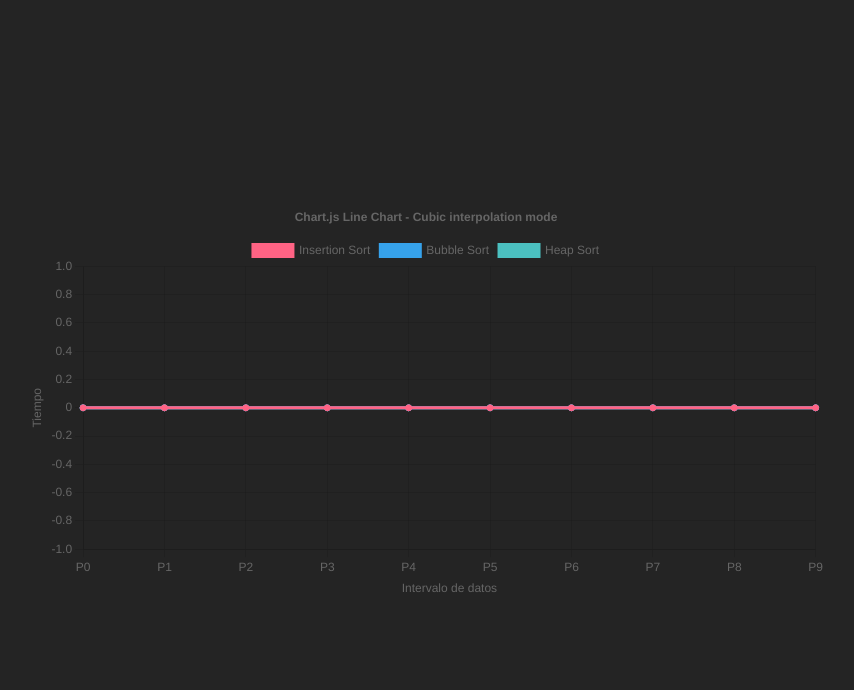
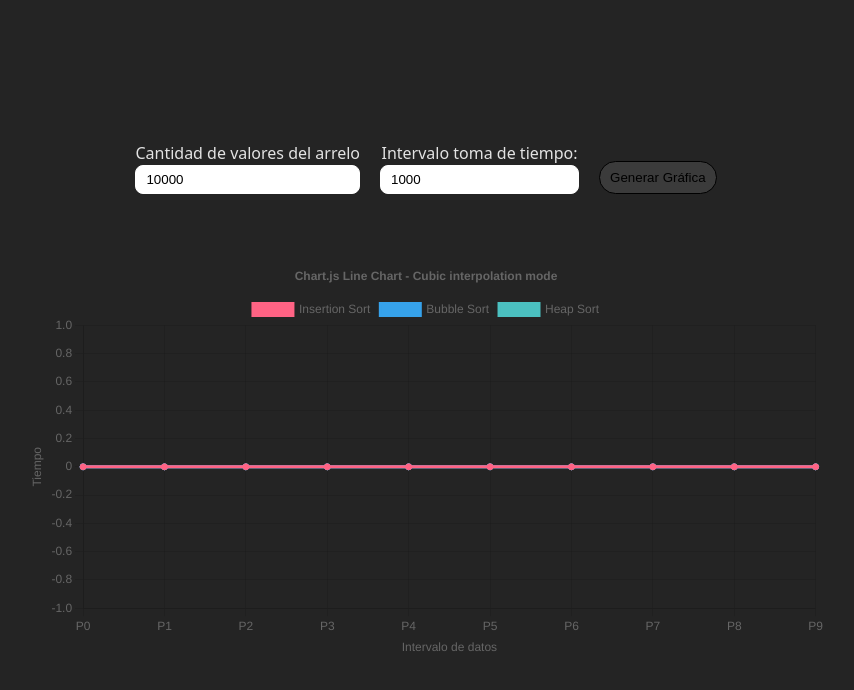
Before and after one commit to JuanDVejarano/AnalisisAlgoritmosOrdenamiento, a React (Vite) app: page /#/ in a window 1280 px wide. Shown: the top 690 px of the page, without its empty margins (214-1068 px from the left). Built offline with nearby package versions, Linux system fonts and the light colour scheme.

Commit message:
diseño de inputs

```diff
--- a/src/App.tsx
+++ b/src/App.tsx
@@ -1,7 +1,11 @@
 import "./App.scss";
+//Importacion dependencias
+import { useState, useEffect } from "react";
+//Importacion de logica
+import { createAlgoritmo, type Algoritmo } from "./model/Algoritmo";
+// Importar Componentes
 import Grafica from "./components/GraficaGeneral/GraficaGeneral";
-import { useState, useEffect } from "react";
-import { createAlgoritmo, type Algoritmo } from "./model/Algoritmo";
+import Inputs from "./components/Inputs/Inputs";
 // Importa los algoritmos de ordenamiento
 import { bubbleSort } from "./logic/bubleSort";
 import { insertionSort } from "./logic/insertionSort";
@@ -43,6 +47,7 @@ function App() {
 
     return (
         <>
+            <Inputs />
             <Grafica data={listaAlgoritmos} />
         </>
     );
--- /dev/null
+++ b/src/components/Inputs/Inputs.scss
@@ -0,0 +1,46 @@
+.form{
+    display: flex;
+    align-items: flex-end;
+    justify-content: center;
+    gap: 20px;
+    margin-bottom: 65px;
+    .input{
+        display: flex;
+        flex-direction: column;
+        input{
+            padding: 6px 10px;
+            border-radius: 8px;
+            border: 1px solid #fff;
+            &:focus{
+                border: 1px solid #36a2eb;
+            }
+        }
+    }
+    .button{
+        border-radius: 20px;
+        appearance: none;
+        -webkit-appearance: none;
+        -moz-appearance: none;
+        border: 1px solid;
+        padding: 8px 10px;
+        background-color: #3b3b3b;
+        cursor: pointer;
+        text-decoration: none;
+        display: inline-flex;
+        align-items: center;
+        justify-content: center;
+        user-select: none;
+        box-shadow: none;
+        outline: none;
+
+        &:focus{
+            outline: none;
+            box-shadow: 0 0 0 3px rgba(0,0,0,0.06);
+            border: 1px solid #36a2eb;
+        }
+
+        &:hover{
+            background-color: #545050;
+        }
+    }
+}
--- /dev/null
+++ b/src/components/Inputs/Inputs.tsx
@@ -0,0 +1,21 @@
+import "./Inputs.scss";
+
+function Inputs() {
+    return (
+        <div className="form">
+            <div className="input">
+                <label htmlFor="cantidadArreglo">
+                    Cantidad de valores del arrelo
+                </label>
+                <input type="text" id="cantidadArreglo" value={10000} />
+            </div>
+            <div className="input">
+                <label htmlFor="intervalo">Intervalo toma de tiempo:</label>
+                <input type="text" id="intervalo" value={1000} />
+            </div>
+            <button className="button">Generar Gráfica</button>
+        </div>
+    );
+}
+
+export default Inputs;
```
